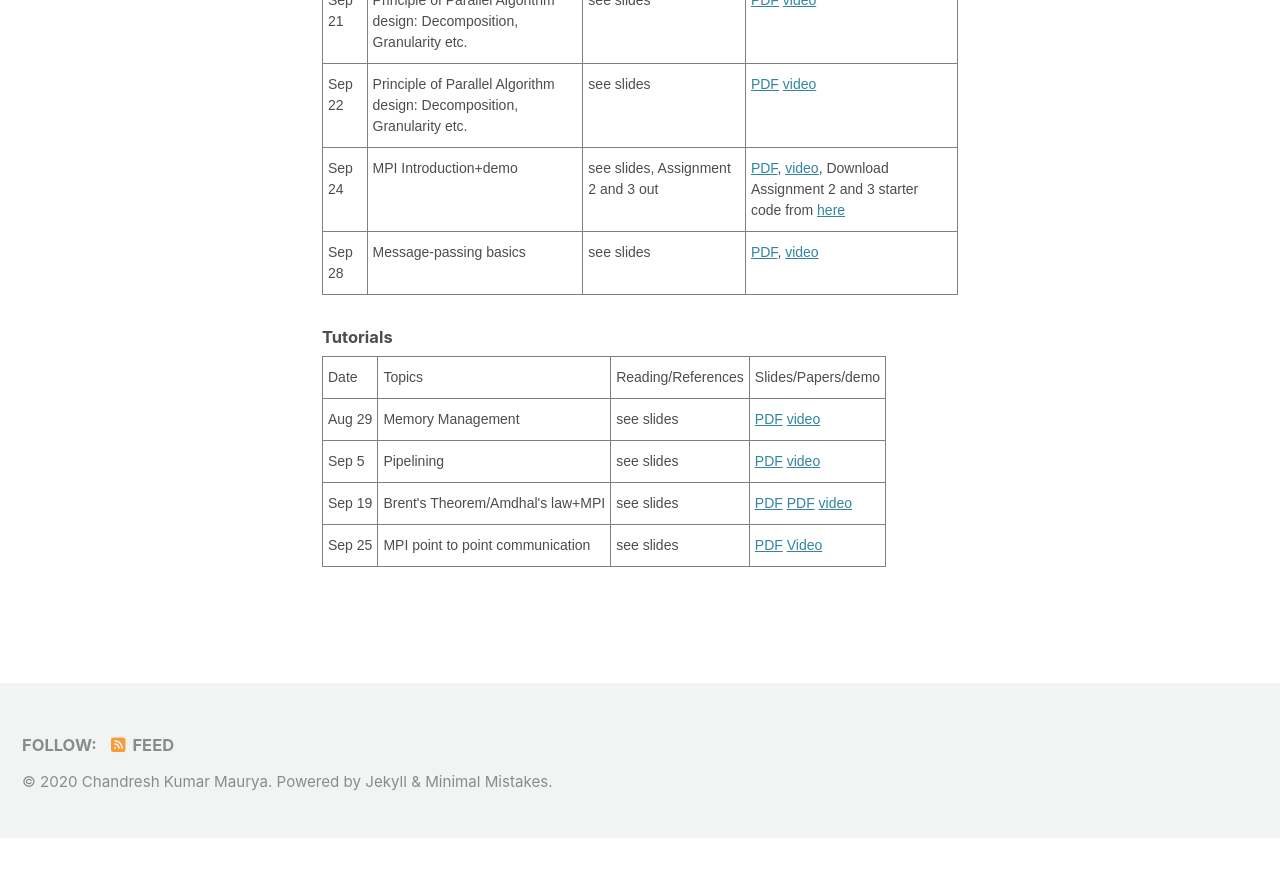
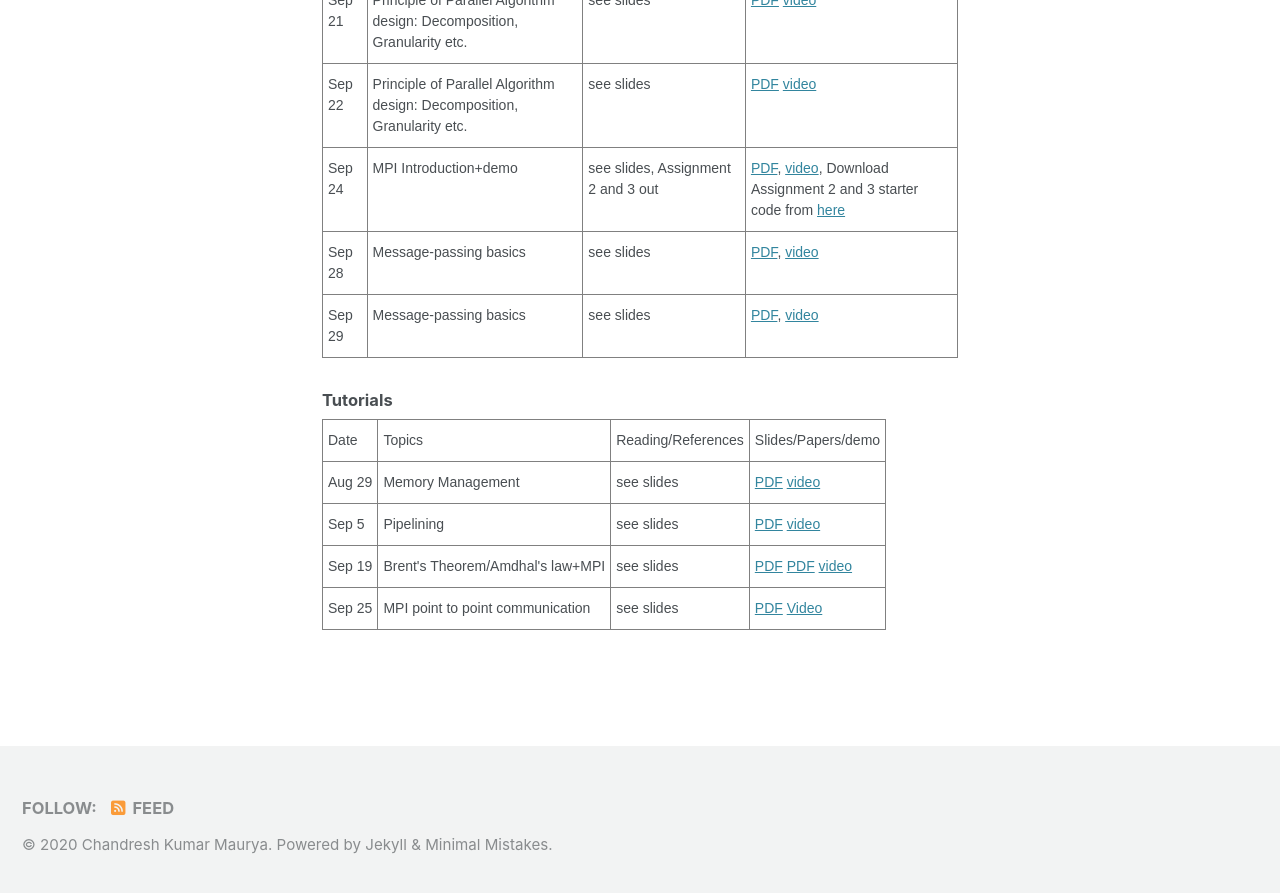
Before and after one commit to chandreshiit/oldsite, a Jekyll site: the page built from _pages/parallelcomputing.md, in a window 1280 px wide and 900 px high, scrolled down 2055 px. Shown: the top 893 px of the window. Built offline with Jekyll 4.4.1, drawn with Linux system fonts in a browser that asks for light colours; cached includes are drawn as plain includes; nearby versions of some CDN libraries; before the commit the page ends 2892 px from its top, so only the background shows below that.

Commit message:
added lect 13

```diff
--- a/_pages/parallelcomputing.md
+++ b/_pages/parallelcomputing.md
@@ -126,7 +126,13 @@ author_profile: false
     <td class="tg-0pky">Sep 28</td>
         <td class="tg-0pky"> Message-passing basics</td>
     <td class="tg-0pky">see slides</td>
-         <td class="tg-0pky"><a href="https://drive.google.com/file/d/1WdccssK1NZc9_y99U9H1GwI5ya1A4Cju/view?usp=sharing">PDF</a>, <a href="https://drive.google.com/file/d/10r5mo13tkF0VI4wdJ3C6j6SbiJg2hmiM/view?usp=sharing">video</a></td>     </tr></table>
+         <td class="tg-0pky"><a href="https://drive.google.com/file/d/1WdccssK1NZc9_y99U9H1GwI5ya1A4Cju/view?usp=sharing">PDF</a>, <a href="https://drive.google.com/file/d/10r5mo13tkF0VI4wdJ3C6j6SbiJg2hmiM/view?usp=sharing">video</a></td>     </tr>
+    <tr>
+    <td class="tg-0pky">Sep 29</td>
+        <td class="tg-0pky"> Message-passing basics</td>
+    <td class="tg-0pky">see slides</td>
+         <td class="tg-0pky"><a href="https://drive.google.com/file/d/1WdccssK1NZc9_y99U9H1GwI5ya1A4Cju/view?usp=sharing">PDF</a>, <a href="https://drive.google.com/file/d/1p0HV31o_opx6G3FaxKKktRFC52bZszv-/view?usp=sharing">video</a></td>     </tr>
+</table>
 
 #### Tutorials
 
```
